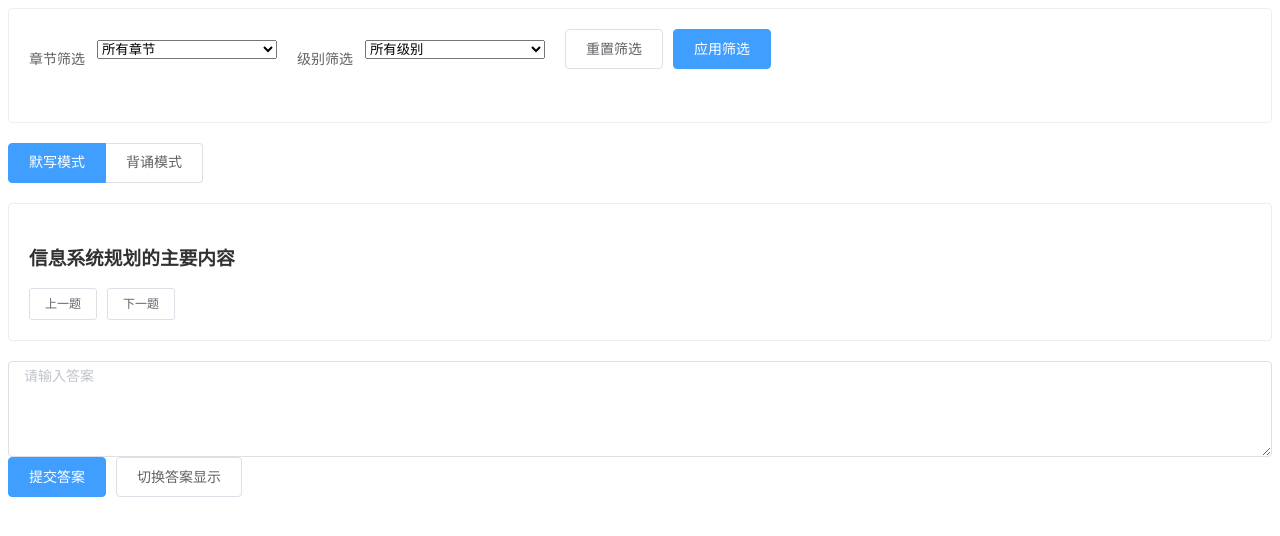
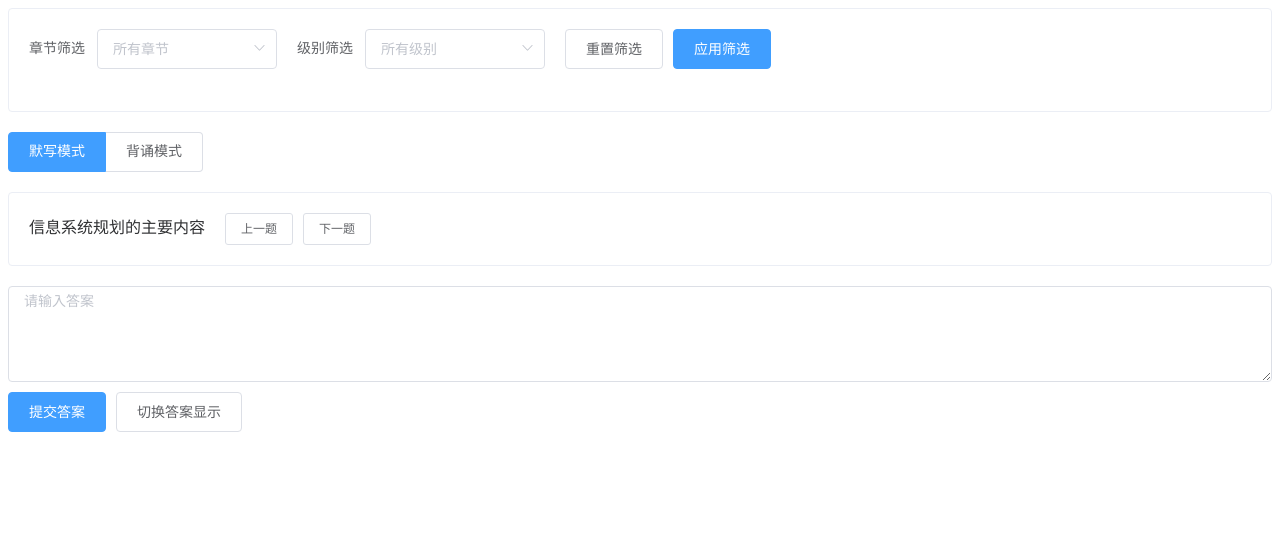
Before and after one commit to yangf325/dictation, a Vue app: page / in a window 1280 px wide. Shown: the top 536 px of the page. Built offline with nearby package versions, Linux system fonts and the light colour scheme.

Commit message:
feat： init2

```diff
--- a/src/App.vue
+++ b/src/App.vue
@@ -1,10 +1,17 @@
 <template>
   <div id="app">
-    <FilterPanel @filter-changed="handleFilterChanged" @reset="resetFilters" />
+    <FilterPanel
+      @filter-changed="handleFilterChanged"
+      @reset="resetFilters"
+      :chapters="uniqueChapters"
+      :levels="uniqueLevels"
+    />
     <ModeSwitcher @mode-changed="handleModeChanged" />
     <QuestionDisplay
       :questions="filteredQuestions"
       :mode="currentMode"
+      :currentIndex="currentIndex"
+      :showAnswer="showAnswer"
       @answer-show="handleAnswerShow"
       @prev-question="prevQuestion"
       @next-question="nextQuestion"
@@ -90,6 +97,14 @@ export default {
     nextQuestion() {
       if (this.currentIndex < this.filteredQuestions.length - 1) this.currentIndex++
     }
+  },
+  computed: {
+    uniqueChapters() {
+      return [...new Set(this.allQuestions.map(question => question.chapter))];
+    },
+    uniqueLevels() {
+      return [...new Set(this.allQuestions.map(question => question.level))];
+    }
   }
 }
 </script>
--- a/src/components/FilterPanel.vue
+++ b/src/components/FilterPanel.vue
@@ -2,21 +2,23 @@
   <div class="filter-panel el-card">
     <div class="el-form-item">
       <label class="el-form-item__label">章节筛选</label>
-      <select v-model="filter.chapter" class="el-select">
-        <option value="null" class="el-option">所有章节</option>
-        <option v-for="chapter in chapters" :key="chapter" :value="chapter" class="el-option">{{ chapter }}</option>
-      </select>
+      <!-- 使用 Element UI 组件语法 -->
+      <el-select v-model="filter.chapter" placeholder="所有章节">
+        <el-option label="所有章节" value="null"></el-option>
+        <el-option v-for="chapter in chapters" :key="chapter" :label="chapter" :value="chapter"></el-option>
+      </el-select>
     </div>
     <div class="el-form-item">
       <label class="el-form-item__label">级别筛选</label>
-      <select v-model="filter.level" class="el-select">
-        <option value="null" class="el-option">所有级别</option>
-        <option v-for="level in levels" :key="level" :value="level" class="el-option">{{ level }}</option>
-      </select>
+      <!-- 使用 Element UI 组件语法 -->
+      <el-select v-model="filter.level" placeholder="所有级别">
+        <el-option label="所有级别" value="null"></el-option>
+        <el-option v-for="level in levels" :key="level" :label="level" :value="level"></el-option>
+      </el-select>
     </div>
     <div class="el-form-item">
-      <button @click="reset" class="el-button el-button--default">重置筛选</button>
-      <button @click="applyFilter" class="el-button el-button--primary">应用筛选</button>
+      <el-button @click="reset" type="default">重置筛选</el-button>
+      <el-button @click="applyFilter" type="primary">应用筛选</el-button>
     </div>
   </div>
 </template>
@@ -24,12 +26,10 @@
 <script>
 export default {
   name: 'FilterPanel',
-  props: ['initialFilter'],
+  props: ['initialFilter', 'chapters', 'levels'],
   data() {
     return {
-      filter: { chapter: null, level: null },
-      chapters: [1, 2, 3], // 示例章节数据，实际使用时替换为真实数据
-      levels: [1, 2, 3] // 示例级别数据，实际使用时替换为真实数据
+      filter: { chapter: null, level: null }
     }
   },
   methods: {
--- a/src/components/InputInteraction.vue
+++ b/src/components/InputInteraction.vue
@@ -6,11 +6,16 @@
       :rows="4"
       placeholder="请输入答案"
     ></el-input>
+    <div class="div"></div>
     <el-button type="primary" @click="submitAnswer">提交答案</el-button>
     <el-button @click="toggleAnswer">切换答案显示</el-button>
     <div v-if="showAnswer && currentQuestion">
       <h4>正确答案：</h4>
-      <el-tag v-for="(item, index) in currentQuestion.answer" :key="index" style="display: block; margin-bottom: 5px;">
+      <el-tag
+        v-for="(item, index) in currentQuestion.answer"
+        :key="index"
+        style="display: block; margin-bottom: 5px"
+      >
         {{ item }}
       </el-tag>
     </div>
@@ -19,38 +24,41 @@
 
 <script>
 export default {
-  name: 'InputInteraction',
+  name: "InputInteraction",
   props: {
     showAnswer: {
       type: Boolean,
-      default: false
+      default: false,
     },
     currentQuestion: {
       type: Object,
-      default: () => ({})
-    }
+      default: () => ({}),
+    },
   },
   data() {
     return {
-      userAnswer: ''
-    }
+      userAnswer: "",
+    };
   },
   methods: {
     submitAnswer() {
-      this.$emit('input-answer', this.userAnswer)
+      this.$emit("input-answer", this.userAnswer);
     },
     toggleAnswer() {
-      this.$emit('toggle-answer', !this.showAnswer)
+      this.$emit("toggle-answer", !this.showAnswer);
     },
     clearAnswer() {
-      this.userAnswer = ''
-    }
-  }
-}
+      this.userAnswer = "";
+    },
+  },
+};
 </script>
 
 <style scoped>
 .input-interaction {
   margin: 20px 0;
+  .div {
+    margin-top: 10px;
+  }
 }
 </style>
--- a/src/components/QuestionDisplay.vue
+++ b/src/components/QuestionDisplay.vue
@@ -1,15 +1,24 @@
 <template>
   <div class="question-display">
     <el-card v-if="mode === 'write'" shadow="hover">
-      <h3>{{ currentQuestion.title }}</h3>
+      <span class="span-title">{{ currentQuestion.title }}</span>
       <el-button v-if="showAnswer" type="info" size="small">查看答案</el-button>
-      <el-button @click="prevQuestion" size="small">上一题</el-button>
-      <el-button @click="nextQuestion" size="small">下一题</el-button>
+      <el-button @click="$emit('prev-question')" size="small">上一题</el-button>
+      <el-button @click="$emit('next-question')" size="small">下一题</el-button>
     </el-card>
     <el-card v-else shadow="hover">
-      <el-list :data="questions">
-        <el-list-item v-for="item in questions" :key="item.id">{{ item.title }}</el-list-item>
-      </el-list>
+      <el-collapse v-model="activeNames">
+        <el-collapse-item v-for="(item, index) in questions" :key="index" :name="index.toString()">
+          <template #title>
+            {{ item.title }}
+          </template>
+          <div class="answer-content">
+            <el-tag v-for="(ans, ansIndex) in item.answer" :key="ansIndex" style="margin: 5px;">
+              {{ ans }}
+            </el-tag>
+          </div>
+        </el-collapse-item>
+      </el-collapse>
     </el-card>
   </div>
 </template>
@@ -17,30 +26,15 @@
 <script>
 export default {
   name: 'QuestionDisplay',
-  props: ['questions', 'mode'],
+  props: ['questions', 'mode', 'currentIndex', 'showAnswer'],
   data() {
     return {
-      currentIndex: 0,
-      showAnswer: false
+      activeNames: [] // 控制折叠面板展开状态
     }
   },
   computed: {
     currentQuestion() {
       return this.questions[this.currentIndex]
-    }
-  },
-  methods: {
-    prevQuestion() {
-      if (this.currentIndex > 0) {
-        this.currentIndex--
-        this.$emit('prev-question')
-      }
-    },
-    nextQuestion() {
-      if (this.currentIndex < this.questions.length - 1) {
-        this.currentIndex++
-        this.$emit('next-question')
-      }
     }
   }
 }
@@ -50,4 +44,16 @@ export default {
 .question-display {
   margin: 20px 0;
 }
+.span-title {
+  margin-right: 20px;
+  display: inline-block;
+}
+.answer-content {
+  padding: 10px;
+  background-color: #f5f7fa;
+  border-radius: 4px;
+}
+.el-collapse-item__header {
+  font-weight: bold;
+}
 </style>
--- a/src/data.js
+++ b/src/data.js
@@ -6,7 +6,7 @@ const questions = [
     title: "信息系统规划的主要内容",
     answer: [
       "信息系统发展战略",
-      "主要系统及狂阶",
+      "主要系统及框架",
       "组织体系优化",
       "技术体系定义",
       "任务体系部署",
```
